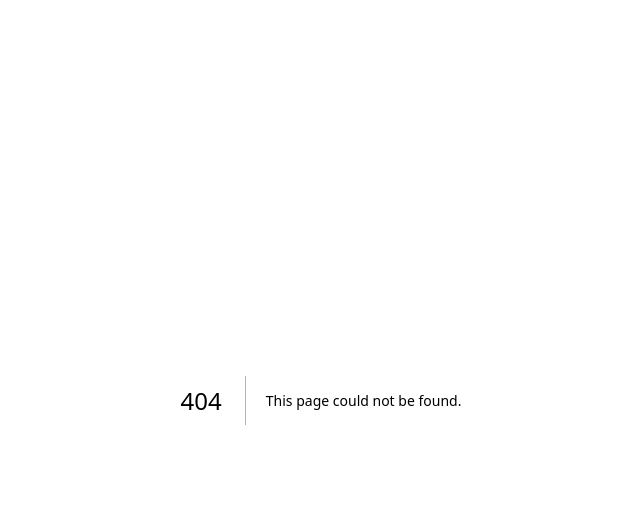
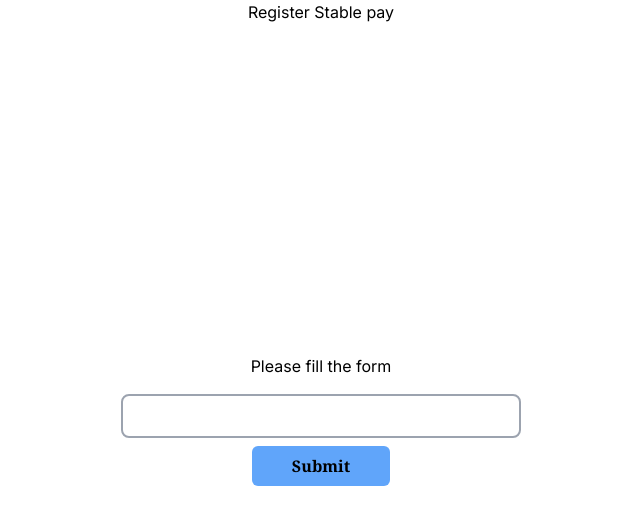
Before and after one commit to Emmanueluzoezie/stable_pay_frontend, a Next.js app: page /register in a window 1280 px wide. Before the commit this address had no page. Shown: the top 524 px of the page, without its empty margins (319-959 px from the left). Built offline with nearby package versions, Linux system fonts and the light colour scheme.

Commit message:
Added webhook and the endpoint

```diff
--- /dev/null
+++ b/app/api/webhook/route.ts
@@ -0,0 +1,15 @@
+import { NextApiRequest, NextApiResponse } from "next";
+
+export default function handler(req: NextApiRequest, res: NextApiResponse) {
+    const payingAcct = localStorage.getItem('payingAcct');
+
+    const webhookPayingAcct = req.body.payingAcct;
+
+    if (payingAcct === webhookPayingAcct) {
+
+        res.status(200).json({ message: 'Webhook processed successfully' });
+    } else {
+        // Reject the request
+        res.status(403).json({ message: 'Unauthorized' });
+    }
+}
--- a/app/components/QrCodeForm.tsx
+++ b/app/components/QrCodeForm.tsx
@@ -1,10 +1,13 @@
 "use client"
 import axios from 'axios'
-import React from 'react'
+import React, { useState } from 'react'
 import { SubmitHandler, useForm } from 'react-hook-form'
 import { toast } from "react-hot-toast"
+import QRCode from 'react-qr-code';
 
 const QrCodeForm = () => {
+    const [qrCodeUrl, setQrCodeUrl] = useState<string>("")
+
     const {
         register,
         handleSubmit,
@@ -15,22 +18,25 @@ const QrCodeForm = () => {
     const onSubmit = async (data: QrCode) => {
         const notification = toast.loading('Starting');
         try {
-            const requestBody = {
+            const requestBody: QrCodes = {
                 recipient: data.recipient,
-                reference: data.reference,
-                amount: data.amount,
+                references: [`${data.references}`],
+                amount: Number(data.amount),
                 label: data.label,
                 splToken: data.splToken,
                 message: data.message,
                 memo: data.memo,
             }
 
-            const response = await axios.post("https://stable-pay-production.up.railway.app/tx/createSplit", requestBody);
+            const response = await axios.post("http://localhost:3300/tx/createQR", requestBody);
+            setQrCodeUrl(response.data)
             console.log(response.data);
 
-            toast.success('Success', { id: notification });
+
+            toast.success('Qrcode is Successfully created..', { id: notification });
         } catch (error) {
             console.error('Error:', error);
+            console.log('Error:', error);
             toast.error('Error', { id: notification });
         }
     }
@@ -48,8 +54,8 @@ const QrCodeForm = () => {
                     </div>
                     <div className='py-2'>
                         <label className='font-mono pl-4 text-sm'>Reference</label>
-                        <input {...register("reference", { required: true })} type="text" className='border-2 w-full rounded-lg p-2 outline-none border-gray-400' />
-                        {errors.reference && <span> Reference field is required</span>}
+                        <input {...register("references", { required: true })} type="text" className='border-2 w-full rounded-lg p-2 outline-none border-gray-400' />
+                        {errors.references && <span> Reference field is required</span>}
                     </div>
                     <div className='py-2'>
                         <label className='font-mono pl-4 text-sm'>Amount</label>
@@ -82,6 +88,8 @@ const QrCodeForm = () => {
                         <input type="submit" className='p-2 bg-blue-400 px-10 rounded-md font-semibold font-serif' />
                     </div>
                 </form>
+                {/* {qrCodeUrl && <QRCode value={qrCodeUrl} />} */}
+                {qrCodeUrl && <QRCode value={qrCodeUrl} />}
             </div>
         </div>
     )
--- a/app/components/MerchantForm.tsx
+++ b/app/components/RegisterForm.tsx
@@ -4,7 +4,7 @@ import React from 'react'
 import { SubmitHandler, useForm } from 'react-hook-form'
 import { toast } from "react-hot-toast"
 
-const MerchantForm = () => {
+const RegisterForm = () => {
 
     const {
         register,
@@ -21,10 +21,12 @@ const MerchantForm = () => {
                 devnet: true
             };
 
+            localStorage.setItem('payAccount', data.merchantPublicKey);
+
             const response = await axios.post("https://stable-pay-production.up.railway.app/tx/createSplit", requestBody);
             console.log(response.data);
 
-            toast.success('Success', { id: notification });
+            toast.success('Account is successfully created', { id: notification });
         } catch (error) {
             console.error('Error:', error);
             toast.error('Error', { id: notification });
@@ -49,4 +51,4 @@ const MerchantForm = () => {
   )
 }
 
-export default MerchantForm
+export default RegisterForm
--- a/app/merchant/page.tsx
+++ /dev/null
@@ -1,10 +0,0 @@
-import MerchantForm from "../components/MerchantForm";
-
-export default function Merchant() {
-    return (
-        <main className="flex min-h-screen flex-col items-center justify-between">
-            <h2>Merchant Stable pay</h2>
-            <MerchantForm />
-        </main>
-    );
-}
--- /dev/null
+++ b/app/register/page.tsx
@@ -0,0 +1,10 @@
+import RegisterForm from "../components/RegisterForm";
+
+export default function Register() {
+    return (
+        <main className="flex min-h-screen flex-col items-center justify-between">
+            <h2>Register Stable pay</h2>
+            <RegisterForm />
+        </main>
+    );
+}
--- a/package.json
+++ b/package.json
@@ -14,7 +14,8 @@
     "react": "^18",
     "react-dom": "^18",
     "react-hook-form": "^7.51.0",
-    "react-hot-toast": "^2.4.1"
+    "react-hot-toast": "^2.4.1",
+    "react-qr-code": "^2.0.12"
   },
   "devDependencies": {
     "@types/node": "^20",
```
Also changed, not shown: types.d.ts (+11 -1 lines), 1 other file (tests, documents, lock files or other folders).
